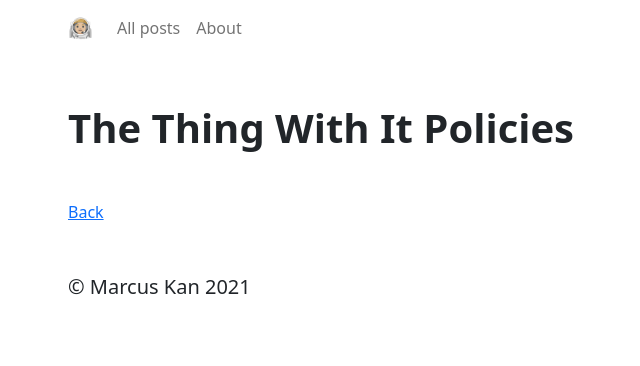
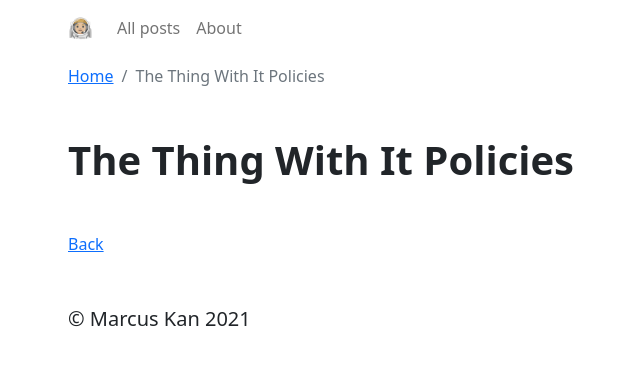
Before and after one commit to marcuskan/marcuskan.github.io, a Jekyll site: the page built from _posts/2021-01-07-the-thing-with-it-policies.md, in a window 1280 px wide. Shown: the top 366 px of the page, without its empty margins (204-844 px from the left). Built offline with Jekyll 4.4.1, drawn with Linux system fonts in a browser that asks for light colours; our own code applies the rules of GitHub Pages for plain Markdown files.

Commit message:
Add breadcrumbs

```diff
--- a/_layouts/page.html
+++ b/_layouts/page.html
@@ -9,7 +9,7 @@ layout: default
 
   {%- if page.title == "Marcus Kan" -%}
   <div class="my-5">
-    <figure>
+    <figure class="text-center">
       <blockquote class="blockquote">
         <p>
           You should be far more concerned with your current trajectory than
--- a/_layouts/post.html
+++ b/_layouts/post.html
@@ -1,6 +1,13 @@
 ---
 layout: default
 ---
+
+<nav aria-label="breadcrumb">
+  <ol class="breadcrumb">
+    <li class="breadcrumb-item"><a href="/">Home</a></li>
+    <li class="breadcrumb-item active" aria-current="page">{{ page.title }}</li>
+  </ol>
+</nav>
 
 <article class="post">
   <header class="post-header">
--- a/about.markdown
+++ b/about.markdown
@@ -4,6 +4,4 @@ title: Marcus Kan
 permalink: /about/
 ---
 
-Hi, I'm Marcus. I write about thoughts on ITSM, productivity, and miscellaneous ramblings.
-
-<button type="button" class="btn btn-primary">Primary</button>
+Hi, I'm Marcus. I write about thoughts on IT Service Management, IT strategy, productivity, and miscellaneous ramblings.
```
